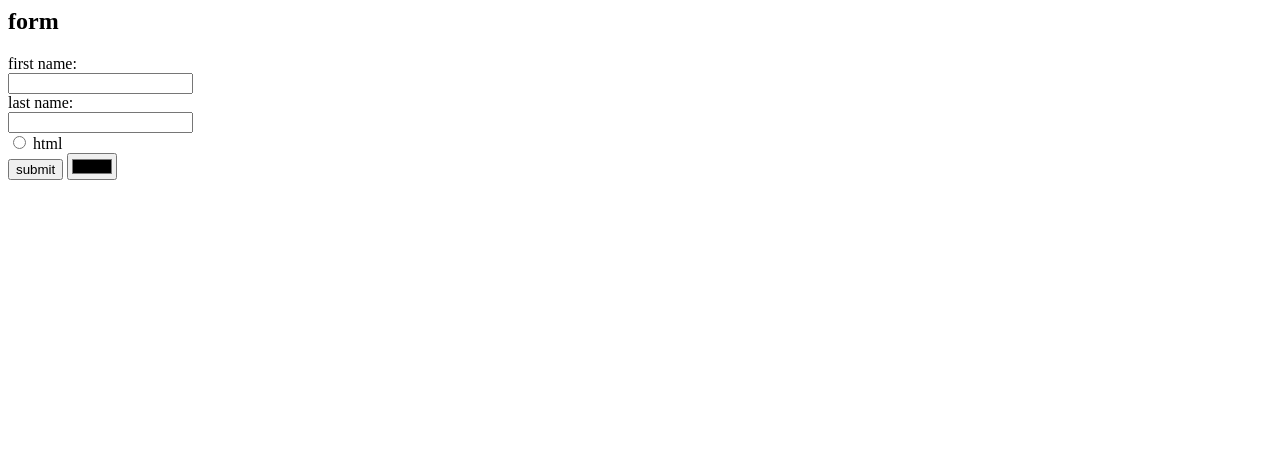
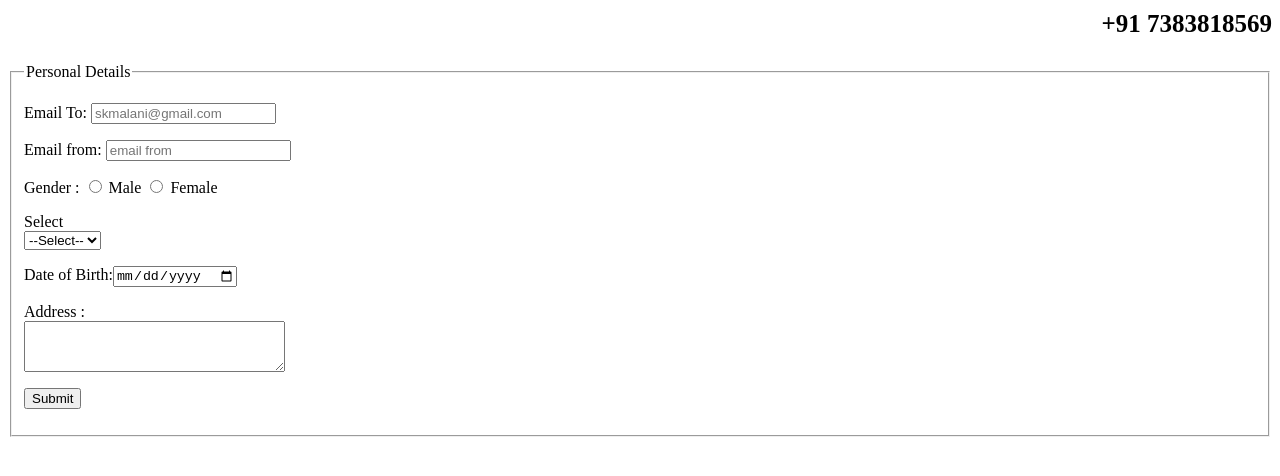
Before and after one commit to 1710shubham/WEBSITE, a plain HTML site: page contectus.html in a window 1280 px wide. Drawn offline with Linux system fonts and the light colour scheme.

Commit message:
Update contectus.html

```diff
--- a/contectus.html
+++ b/contectus.html
@@ -1,17 +1,93 @@
 <html>
 <head>
-<h2>form</h2>
-<form>
-<lable for="fname">first name:</lable><br>
-<input type="text" id="fname" name="fname" value=""><br>
+    <title>Form</title>
+    <style>
+        .para{
+            text-align: right;
+            font-size: 25px;
+            font-weight: bold;
+            margin-top: 10px;
+        }
+    </style>
+</head>
+<body>
+    <p class="para">+91 7383818569</p>
+
+    <form>
+        <fieldset>
+          <legend>Personal Details</legend>
 
 
-<lable for="lname">last name:</lable><br>
-<input type="text" id="lname" name="lname" value=""><br>
-<input type="radio" id="html" name="lay" value="html">
-<lable for="html" >html</lable><br>
-<input type="submit" value="submit">
-<input type="color">
-</form>
-</head>
+
+
+
+    <p>
+            <label>Email To: <input name="firstName" placeholder="skmalani@gmail.com"></label>
+          </p>
+
+
+
+
+
+    <p>
+            <label>Email from: <input name="lastName" placeholder="email from"></label>
+          </p>
+
+
+
+
+    <p>
+            Gender :
+            <label><input type="radio" name="gender" value="male"> Male</label>
+            <label><input type="radio" name="gender" value="female"> Female</label>
+          </p>
+
+    <p>
+            <label>
+              Select
+              <br />
+              <select name="Select">
+                <option>--Select--</option>
+                <option>Mr.</option>
+                <option>Ms.</option>
+                <option>Mrs.</option>
+              </select>
+            </label>
+          </p>
+
+
+
+
+
+
+
+
+
+    <p>
+            <label>Date of Birth:<input type="date" name="birthDate"></label>
+          </p>
+
+
+
+
+    <p>
+            <label>
+              Address :
+              <br />
+              <textarea name="address" cols="30" rows="3"></textarea>
+            </label>
+          </p>
+
+
+
+
+    <p>
+            <button type="submit">Submit</button>
+          </p>
+
+
+         </fieldset>
+      </form>
+
+</body>
 </html>
```
